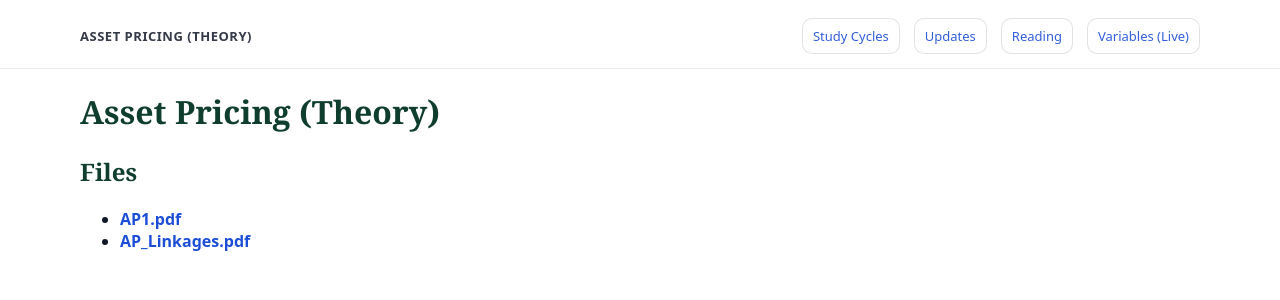
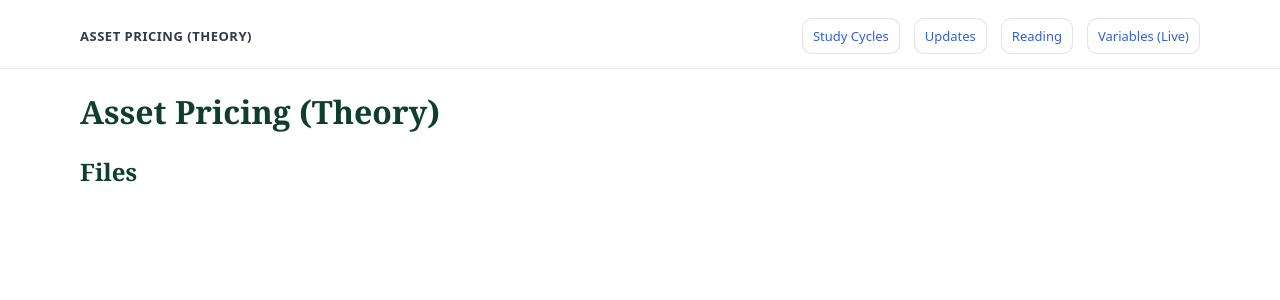
Before and after one commit to yaxinzn/study-archive, a Jekyll site: the page built from materials/ap-theory/index.md, in a window 1280 px wide. Shown: the top 300 px of the page. Built offline with Jekyll 4.4.1, drawn with Linux system fonts in a browser that asks for light colours.

Commit message:
Remove PDF links
Removed links to AP1.pdf and AP_Linkages.pdf from the index.

```diff
--- a/materials/ap-theory/index.md
+++ b/materials/ap-theory/index.md
@@ -12,6 +12,5 @@ hide_name: true
 
 ## Files
 <!-- AUTO-LIST-START -->
-- **[AP1.pdf](AP1.pdf)**
-- **[AP_Linkages.pdf](AP_Linkages.pdf)**
+
 <!-- AUTO-LIST-END -->
```
